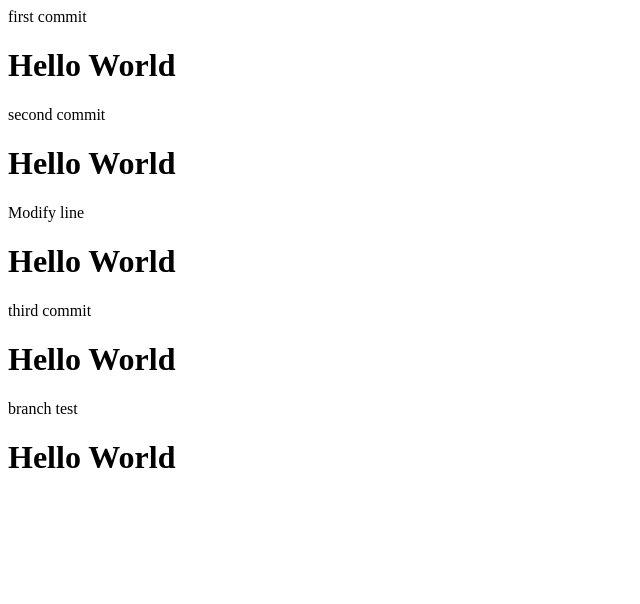
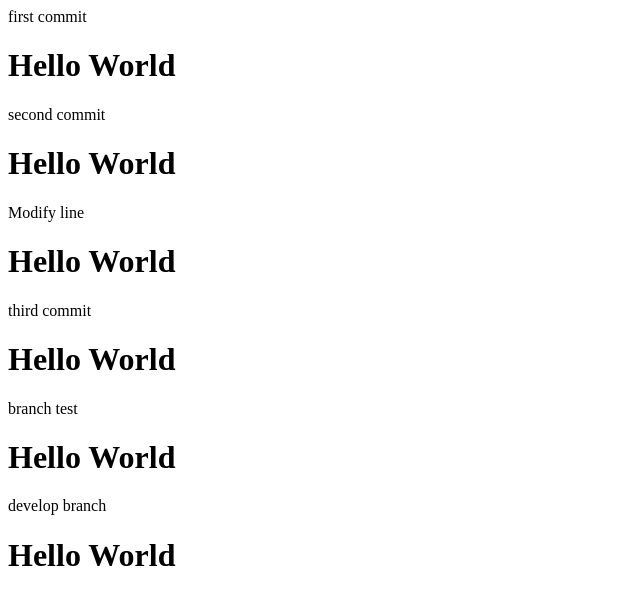
Before and after one commit to wjddn6529/Helloworld, a plain HTML site: page index.html in a window 1280 px wide. Shown: the whole page, without its empty margins (0-640 px from the left). Drawn offline with Linux system fonts and the light colour scheme.

Commit message:
develop commit

```diff
--- a/index.html
+++ b/index.html
@@ -20,5 +20,9 @@
 
         branch test
         <h1>Hello World</h1>
+
+        develop branch
+        <h1>Hello World</h1>
+
     </body>
 </html>
```
